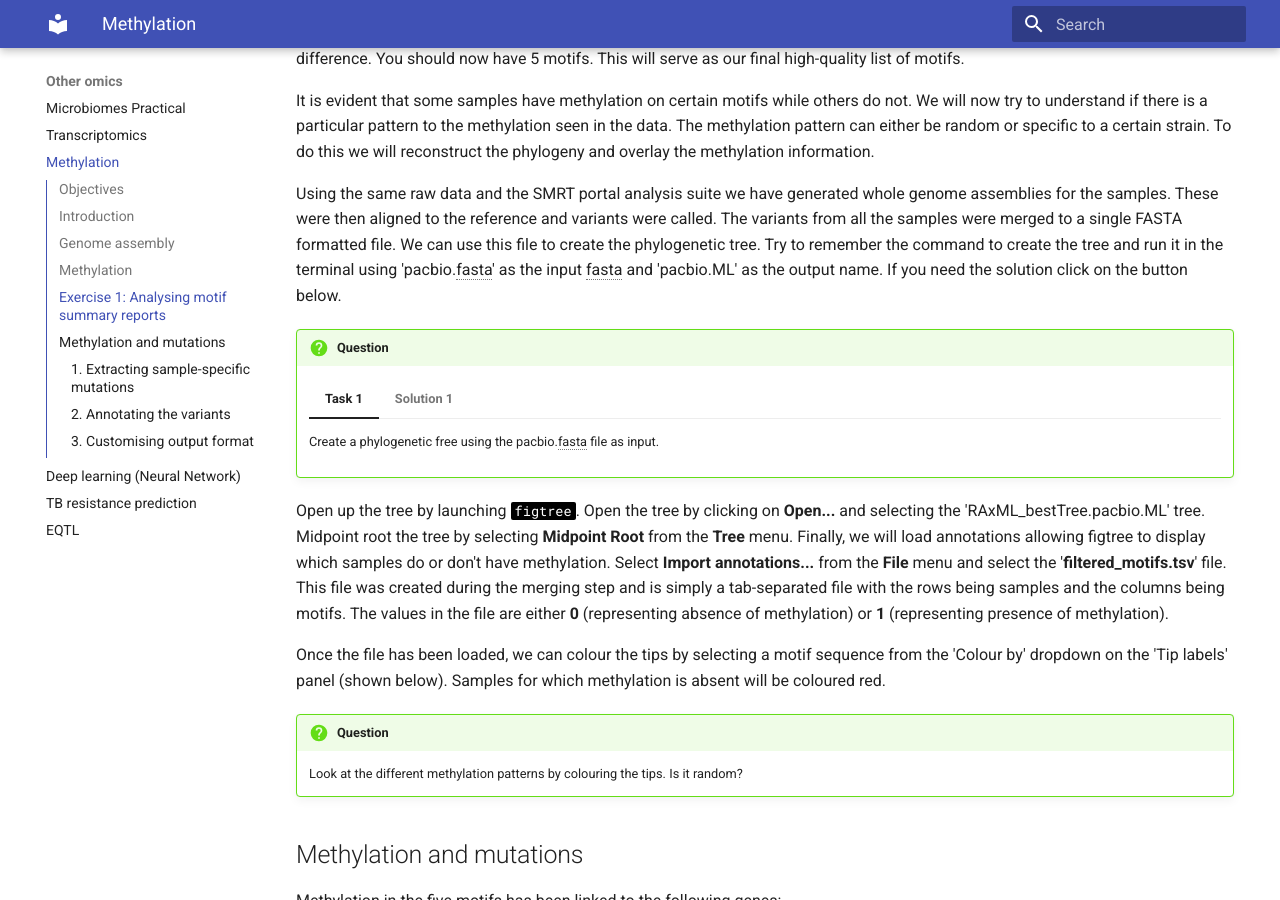
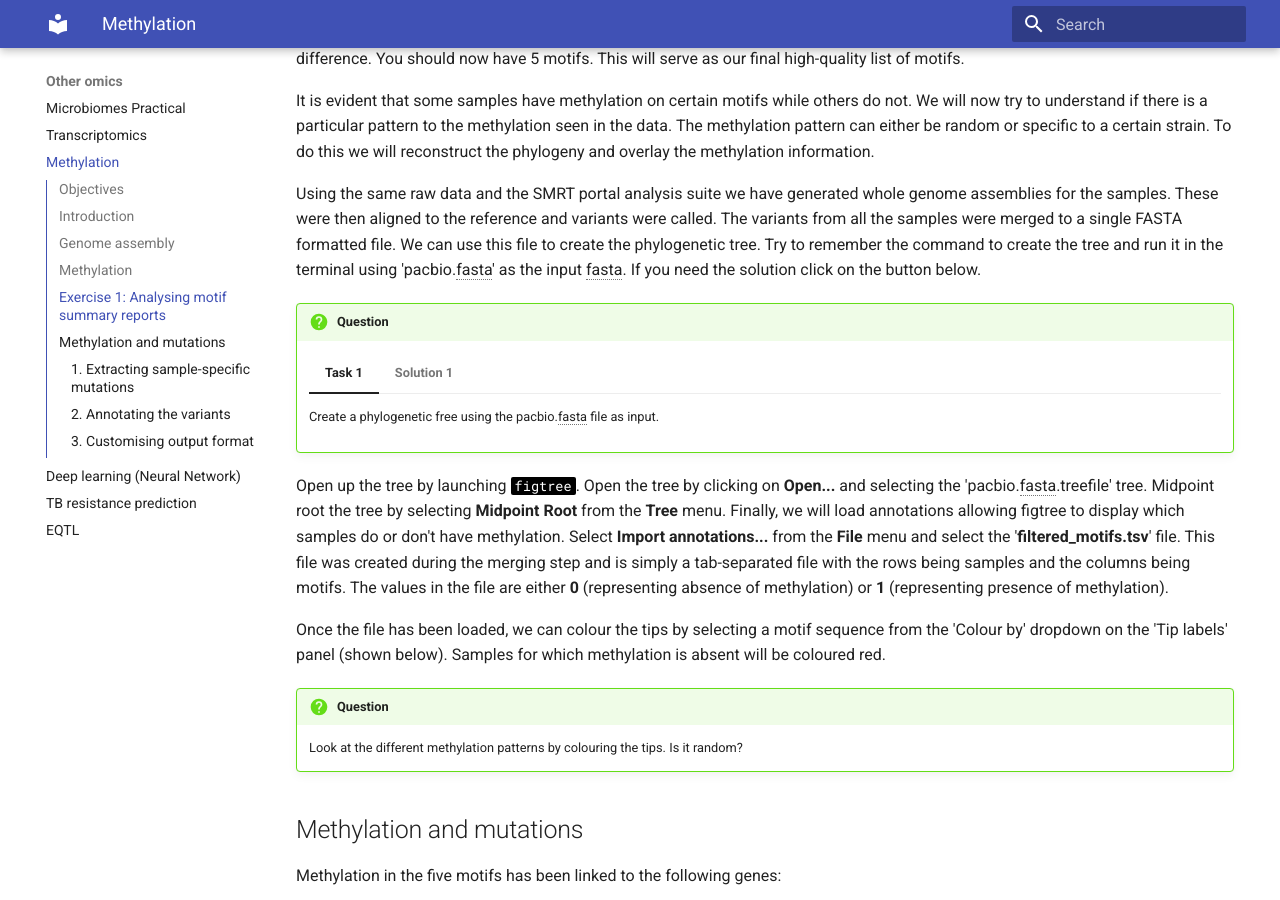
Before and after one commit to lshtm-genomics/omics-course, an MkDocs documentation site: the page built from docs/other-omics/methylation.md, in a window 1280 px wide and 900 px high, scrolled down 7481 px. Built offline with MkDocs 1.6.1 and Material for MkDocs 9.7.7, drawn with Linux system fonts in a browser that asks for light colours.

Commit message:
update mapping

````diff
--- a/docs/other-omics/methylation.md
+++ b/docs/other-omics/methylation.md
@@ -213,7 +213,7 @@ We have specified the minimum QV of the motif to be 60. Take a look at the filte
 
 It is evident that some samples have methylation on certain motifs while others do not. We will now try to understand if there is a particular pattern to the methylation seen in the data. The methylation pattern can either be random or specific to a certain strain. To do this we will reconstruct the phylogeny and overlay the methylation information.
 
-Using the same raw data and the SMRT portal analysis suite we have generated whole genome assemblies for the samples. These were then aligned to the reference and variants were called. The variants from all the samples were merged to a single FASTA formatted file. We can use this file to create the phylogenetic tree. Try to remember the command to create the tree and run it in the terminal using 'pacbio.fasta' as the input fasta and 'pacbio.ML' as the output name. If you need the solution click on the button below.
+Using the same raw data and the SMRT portal analysis suite we have generated whole genome assemblies for the samples. These were then aligned to the reference and variants were called. The variants from all the samples were merged to a single FASTA formatted file. We can use this file to create the phylogenetic tree. Try to remember the command to create the tree and run it in the terminal using 'pacbio.fasta' as the input fasta. If you need the solution click on the button below.
 
 !!! question
     === "Task 1"
@@ -223,7 +223,7 @@ Using the same raw data and the SMRT portal analysis suite we have generated who
         iqtree -m GTR+G -s pacbio.fasta -bb 1000
         ```
 
-Open up the tree by launching `figtree`. Open the tree by clicking on **Open...** and selecting the 'RAxML_bestTree.pacbio.ML' tree. Midpoint root the tree by selecting **Midpoint Root** from the **Tree** menu. Finally, we will load annotations allowing figtree to display which samples do or don't have methylation. Select **Import annotations...** from the **File** menu and select the '**filtered_motifs.tsv**' file. This file was created during the merging step and is simply a tab-separated file with the rows being samples and the columns being motifs. The values in the file are either **0** (representing absence of methylation) or **1** (representing presence of methylation).
+Open up the tree by launching `figtree`. Open the tree by clicking on **Open...** and selecting the 'pacbio.fasta.treefile' tree. Midpoint root the tree by selecting **Midpoint Root** from the **Tree** menu. Finally, we will load annotations allowing figtree to display which samples do or don't have methylation. Select **Import annotations...** from the **File** menu and select the '**filtered_motifs.tsv**' file. This file was created during the merging step and is simply a tab-separated file with the rows being samples and the columns being motifs. The values in the file are either **0** (representing absence of methylation) or **1** (representing presence of methylation).
 
 Once the file has been loaded, we can colour the tips by selecting a motif sequence from the 'Colour by' dropdown on the 'Tip labels' panel (shown below). Samples for which methylation is absent will be coloured red.
 
````
